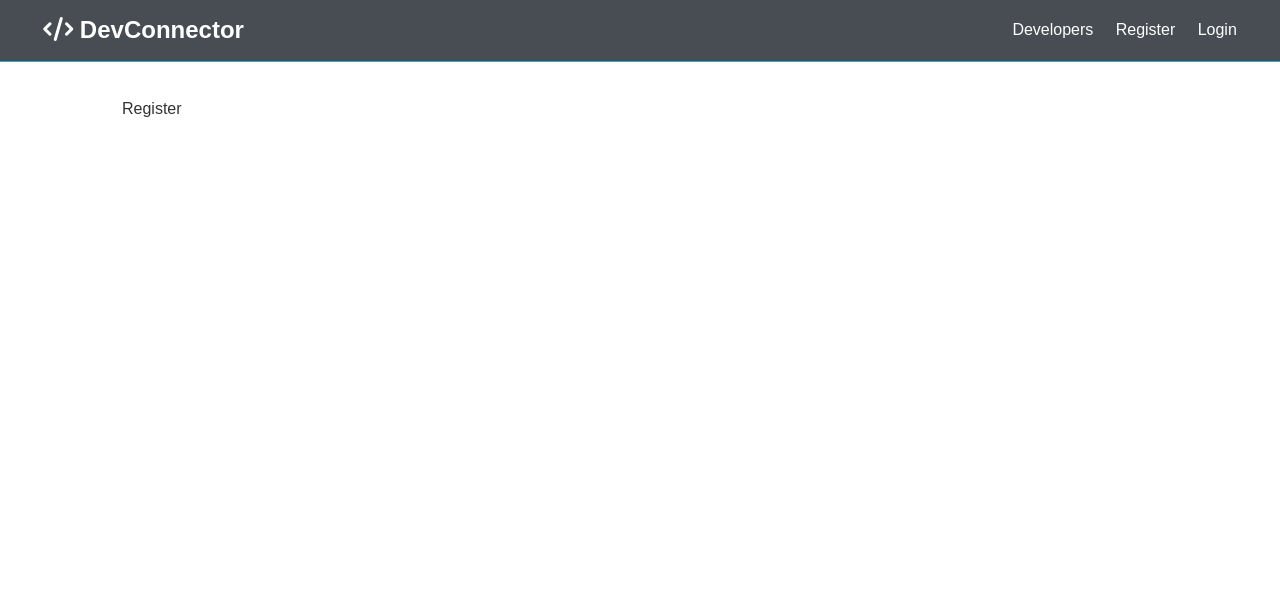
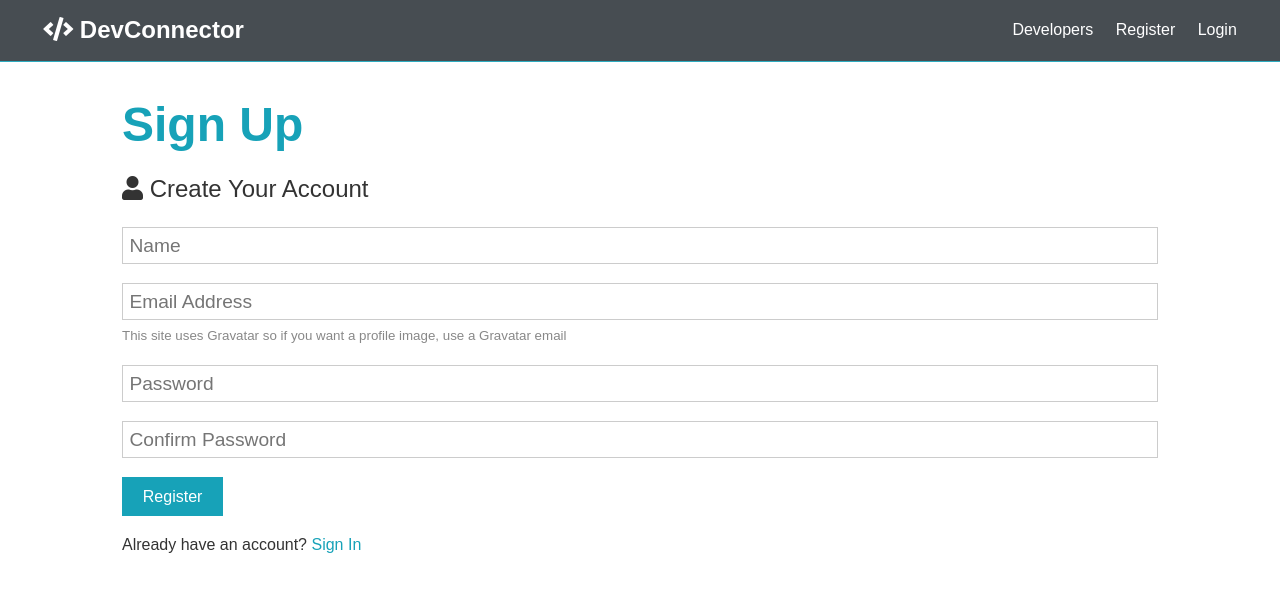
Before and after one commit to vicscherman/DevConnector, a React (Create React App) app in the folder client/: page /register in a window 1280 px wide. Shown: the top 592 px of the page. Built offline with nearby package versions, Linux system fonts and the light colour scheme.

Commit message:
built signup/login, tested post request to backend. Will build redux state next

```diff
--- a/client/public/index.html
+++ b/client/public/index.html
@@ -23,10 +23,9 @@
     -->
     <link
       rel="stylesheet"
-      href="https://cdnjs.cloudflare.com/ajax/libs/font-awesome/6.0.0-beta2/css/all.min.css"
-      integrity="sha512-YWzhKL2whUzgiheMoBFwW8CKV4qpHQAEuvilg9FAn5VJUDwKZZxkJNuGM4XkWuk94WCrrwslk8yWNGmY1EduTA=="
+      href="https://use.fontawesome.com/releases/v5.15.4/css/all.css"
+      integrity="sha384-DyZ88mC6Up2uqS4h/KRgHuoeGwBcD4Ng9SiP4dIRy0EXTlnuz47vAwmeGwVChigm"
       crossorigin="anonymous"
-      referrerpolicy="no-referrer"
     />
     <title>Welcome to DevConnector</title>
   </head>
--- a/client/src/components/auth/Login.js
+++ b/client/src/components/auth/Login.js
@@ -1,11 +1,65 @@
-import React from 'react'
+import React ,{Fragment, useState} from 'react'
+import {Link} from 'react-router-dom'
 
 const Login = () => {
-  return(
-    <div>
-      Login
-    </div>
-  )
-}
+  const [formData, setFormData] = useState({
 
-export default Login
+    email: '',
+    password: '',
+
+  });
+
+  const { email, password} = formData;
+
+  const handleInputChange = (e) => {
+    setFormData({ ...formData, [e.target.name]: e.target.value });
+  };
+//ultimately will be redux action. Just to test let's do the following
+  const handleFormSubmit = async(e) => {
+    e.preventDefault();
+
+      console.log('Success', formData)
+
+  };
+
+  return (
+    <Fragment>
+      <h1 className='large text-primary'>Sign In</h1>
+      <p className='lead'>
+        <i className='fas fa-user'></i> Sign in here
+      </p>
+      <form className='form' onSubmit={(e) => handleFormSubmit(e)}>
+
+        <div className='form-group'>
+          <input
+            type='email'
+            placeholder='Email Address'
+            name='email'
+            value={email}
+            onChange={(e) => handleInputChange(e)}
+            required
+          />
+
+        </div>
+        <div className='form-group'>
+          <input
+            type='password'
+            placeholder='Password'
+            name='password'
+            value={password}
+            onChange={(e) => handleInputChange(e)}
+            required
+            minLength='6'
+          />
+        </div>
+
+        <input type='submit' className='btn btn-primary' value='Login' />
+      </form>
+      <p className='my-1'>
+       Don't have an account? <Link to='/register'>Sign Up</Link>
+      </p>
+    </Fragment>
+  );
+};
+
+export default Login;
--- a/client/src/components/auth/Register.js
+++ b/client/src/components/auth/Register.js
@@ -1,11 +1,89 @@
-import React from 'react'
+import React, { Fragment, useState } from 'react';
+import { Link } from 'react-router-dom';
 
 const Register = () => {
-  return(
-    <div>
-      Register
-    </div>
-  )
-}
+  const [formData, setFormData] = useState({
+    name: '',
+    email: '',
+    password: '',
+    password2: '',
+  });
 
-export default Register
+  const { name, email, password, password2 } = formData;
+
+  const handleInputChange = (e) => {
+    setFormData({ ...formData, [e.target.name]: e.target.value });
+  };
+  //ultimately will be redux action. Just to test let's do the following
+  const handleFormSubmit = async (e) => {
+    e.preventDefault();
+    if (password !== password2) {
+      console.log('Passwords do not match');
+    } else {
+      console.log('Success', formData);
+    }
+  };
+
+  return (
+    <Fragment>
+      <h1 className='large text-primary'>Sign Up</h1>
+      <p className='lead'>
+        <i className='fas fa-user'></i> Create Your Account
+      </p>
+      <form className='form' onSubmit={(e) => handleFormSubmit(e)}>
+        <div className='form-group'>
+          <input
+            type='text'
+            placeholder='Name'
+            name='name'
+            value={name}
+            onChange={(e) => handleInputChange(e)}
+            required
+          />
+        </div>
+        <div className='form-group'>
+          <input
+            type='email'
+            placeholder='Email Address'
+            name='email'
+            value={email}
+            onChange={(e) => handleInputChange(e)}
+            required
+          />
+          <small className='form-text'>
+            This site uses Gravatar so if you want a profile image, use a
+            Gravatar email
+          </small>
+        </div>
+        <div className='form-group'>
+          <input
+            type='password'
+            placeholder='Password'
+            name='password'
+            value={password}
+            onChange={(e) => handleInputChange(e)}
+            required
+            minLength='6'
+          />
+        </div>
+        <div className='form-group'>
+          <input
+            type='password'
+            placeholder='Confirm Password'
+            name='password2'
+            value={password2}
+            onChange={(e) => handleInputChange(e)}
+            required
+            minLength='6'
+          />
+        </div>
+        <input type='submit' className='btn btn-primary' value='Register' />
+      </form>
+      <p className='my-1'>
+        Already have an account? <Link to='/login'>Sign In</Link>
+      </p>
+    </Fragment>
+  );
+};
+
+export default Register;
```
